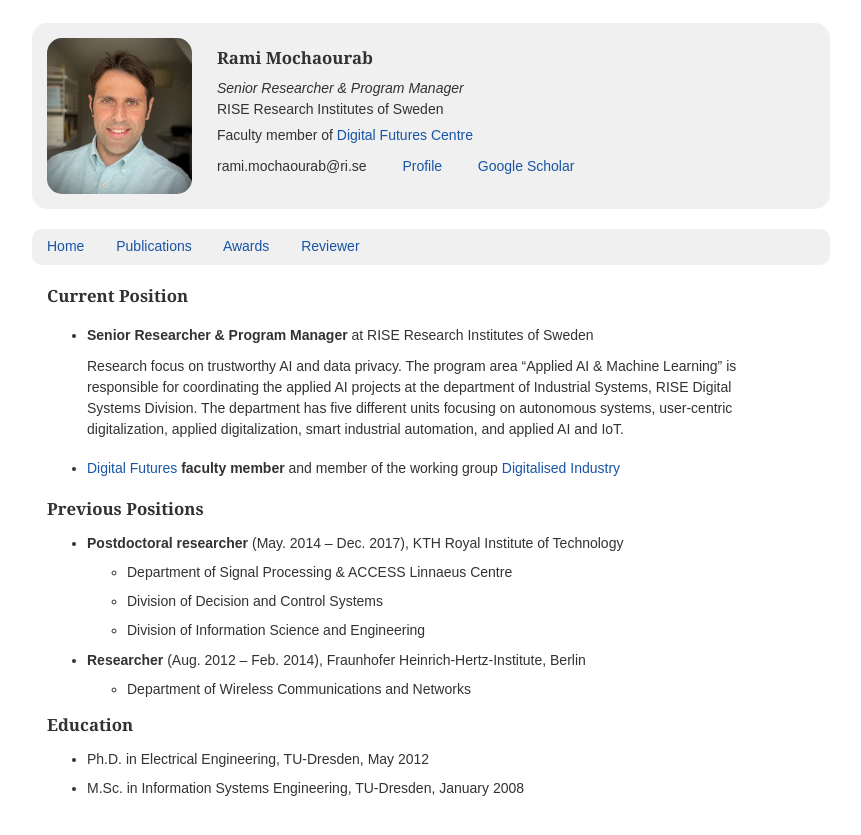
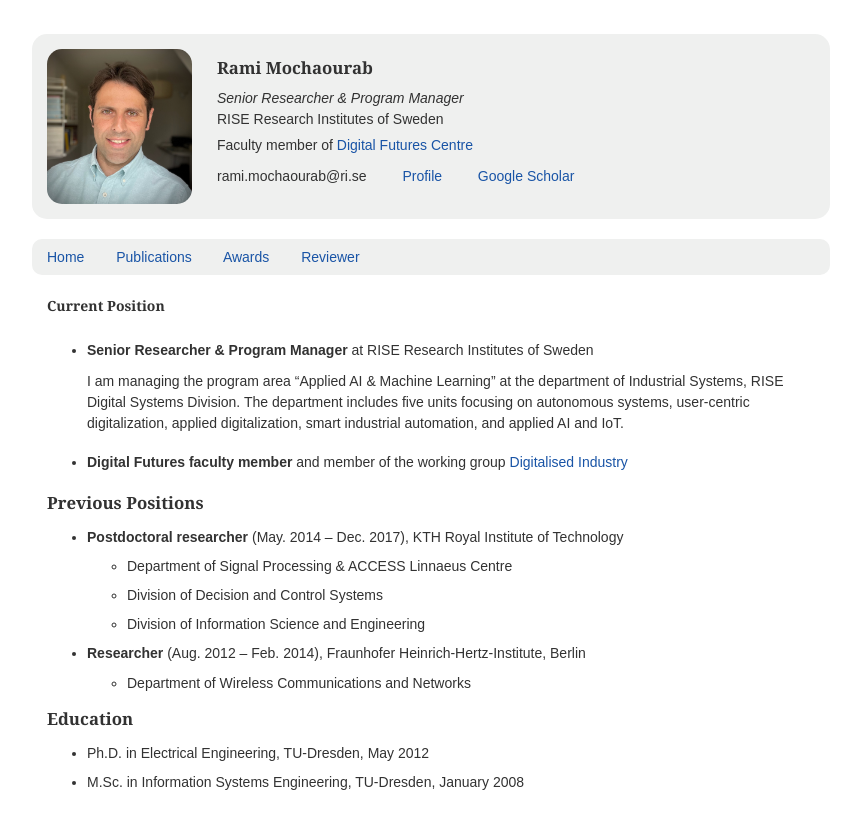
Before and after one commit to rami-mochaourab/rami-mochaourab.github.io, a Jekyll site: the page built from index.md, in a window 1280 px wide. Shown: the top 835 px of the page, without its empty margins (224-1085 px from the left). Built offline with Jekyll 4.4.1, drawn with Linux system fonts in a browser that asks for light colours.

Commit message:
Update index.md

```diff
--- a/index.md
+++ b/index.md
@@ -2,13 +2,15 @@
 layout: default
 title: Home
 ---
-### Current Position
+
+#### Current Position
 
 * **Senior Researcher & Program Manager** at RISE Research Institutes of Sweden
 
-	Research focus on trustworthy AI and data privacy. The program area "Applied AI & Machine Learning" is responsible for coordinating the applied AI projects at the department of Industrial Systems, RISE Digital Systems Division. The department has five different units focusing on autonomous systems, user-centric digitalization, applied digitalization, smart industrial automation, and applied AI and IoT.
+	I am managing the program area "Applied AI & Machine Learning" at the department of Industrial Systems, RISE Digital Systems Division. The department includes five units focusing on autonomous systems, user-centric digitalization, applied digitalization, smart industrial automation, and applied AI and IoT.
 
-* **[Digital Futures](https://www.digitalfutures.kth.se) faculty member** and member of the working group [Digitalised Industry](https://www.digitalfutures.kth.se/about/governance/working-groups/digitalized-industry/)
+* **Digital Futures faculty member** and member of the working group [Digitalised Industry](https://www.digitalfutures.kth.se/about/governance/working-groups/digitalized-industry/)
+
 
 ### Previous Positions
 
```
